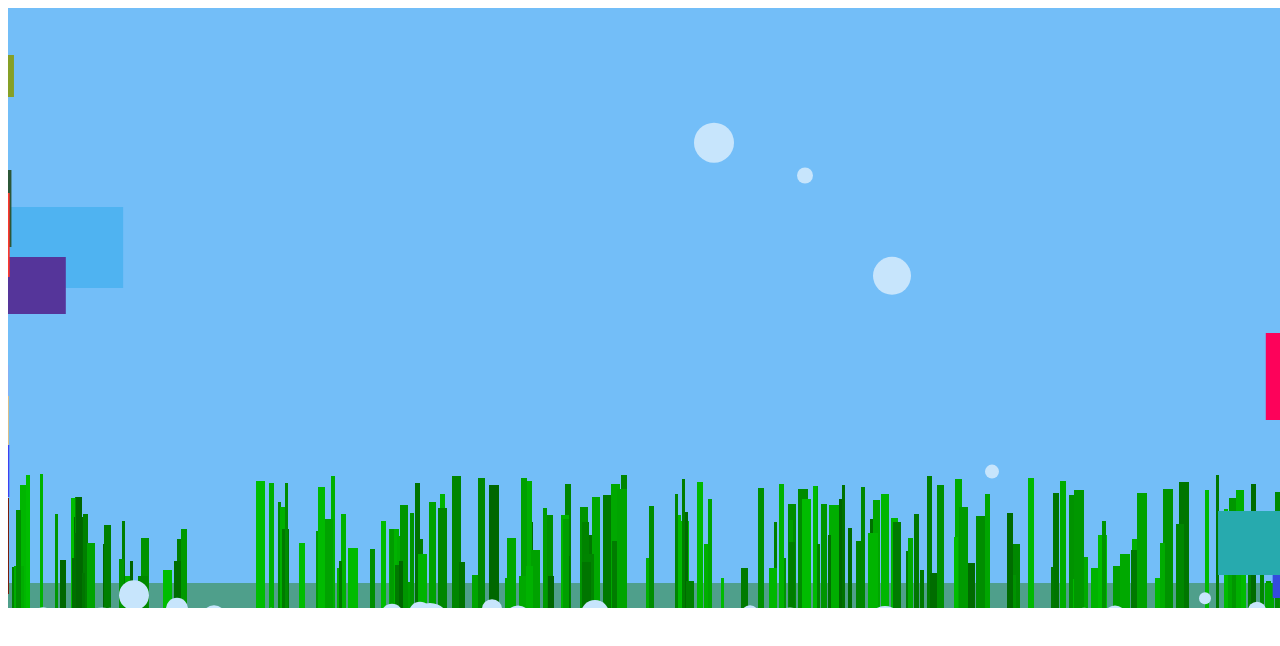
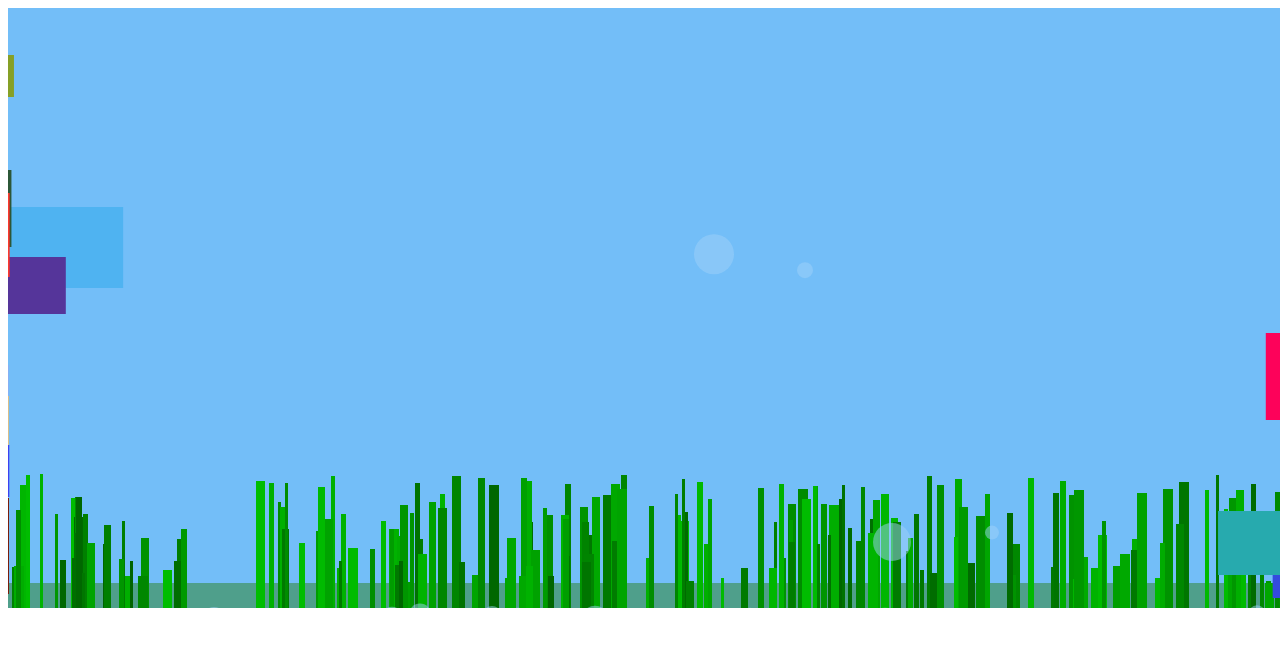
Before and after one commit to cjaiello/d3js-Aquarium, a plain HTML site: page index.html in a window 1280 px wide. Drawn offline with nearby package versions, Linux system fonts and the light colour scheme.

Commit message:
Make bubbles translucent.

```diff
--- a/index.html
+++ b/index.html
@@ -85,11 +85,12 @@
                 .attr("cx", randomXStart)
                 .attr("cy", visualizationHeight + randomRadius)
                 .attr("r", randomRadius)
-                .attr("fill", "#c7e5fc");
+                .attr("fill", "#a0d2f9")
+                .style("opacity", 0.5);
             circle
                 .transition()
                 .attr("cy", 0 - randomRadius)
-                .delay(getRandomDelay() * 1.25)
+                .delay(getRandomDelay() * 2)
                 .duration(getRandomSpeed() * 0.5);
         }
 
@@ -152,11 +153,6 @@
             makeBladeOfGrass();
         }
 
-        // Throw in some bubbles
-        for (var i = 0; i <= 25; i++) {
-            makeBubble();
-        }
-
         // Finally, let's make our fish!
         var randomNumberOfFishPairs = Math.floor(Math.random() * 6) + 3;
 
@@ -164,5 +160,10 @@
             makeRectangleMovingLeftToRight();
             makeRectangleMovingRightToLeft();
         }
+
+        // Throw in some bubbles
+        for (var i = 0; i <= 25; i++) {
+            makeBubble();
+        }
     </script>
 </html>
```
